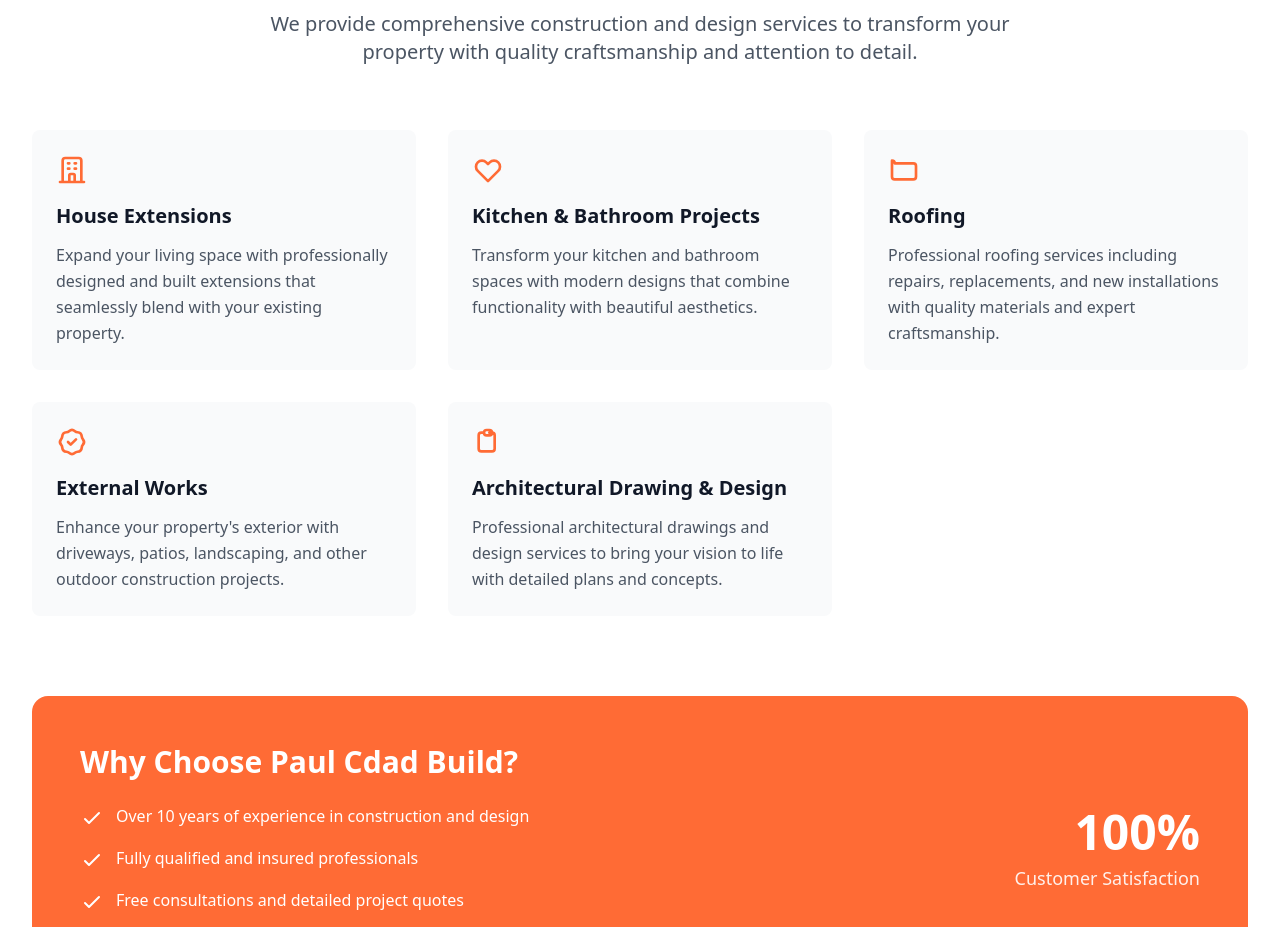
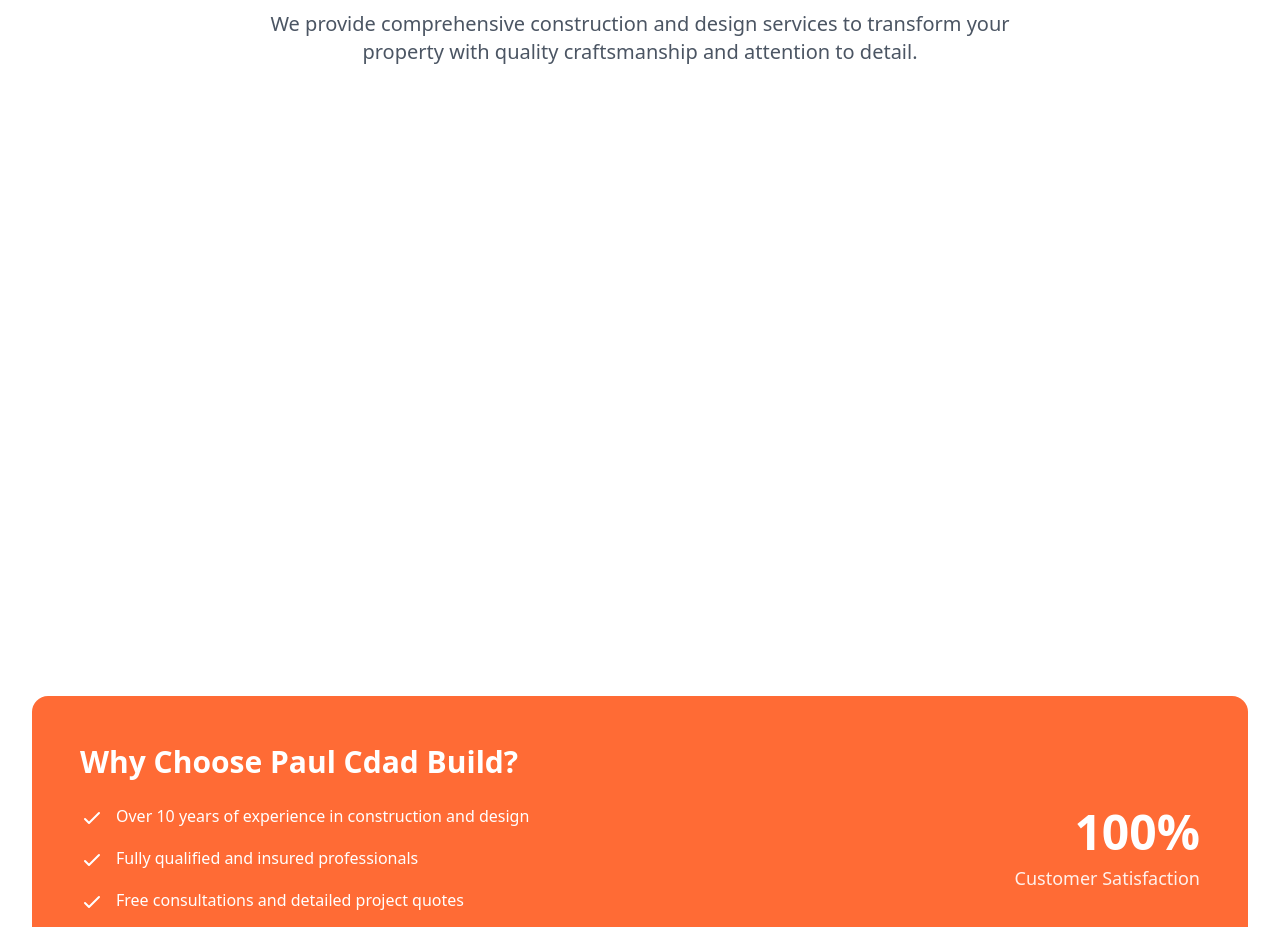
Before and after one commit to James-Burch/paul-cdad-build-website, a React (Vite) app: page / in a window 1280 px wide. Shown: the part 980-1907 px from the top of the page. Built offline with nearby package versions, Linux system fonts and the light colour scheme.

Commit message:
Update about file with animations

```diff
--- a/src/components/About.jsx
+++ b/src/components/About.jsx
@@ -1,6 +1,17 @@
 import React from 'react';
+import {
+  useScrollAnimation,
+  useStaggeredAnimation,
+} from '../hooks/useScrollAnimation';
 
 const About = () => {
+  const [headerRef, isHeaderVisible] = useScrollAnimation(0.2);
+  const [servicesRef, visibleServices] = useStaggeredAnimation(
+    new Array(6),
+    150
+  );
+  const [whyUsRef, isWhyUsVisible] = useScrollAnimation(0.3);
+
   const services = [
     {
       icon: (
@@ -108,7 +119,12 @@
     <section id="about" className="py-20 bg-white">
       <div className="max-w-7xl mx-auto px-4 sm:px-6 lg:px-8">
         {/* Section Header */}
-        <div className="text-center mb-16">
+        <div
+          ref={headerRef}
+          className={`text-center mb-16 ${
+            isHeaderVisible ? 'animate-fadeIn' : 'opacity-0'
+          }`}
+        >
           <h2 className="text-3xl md:text-4xl font-bold text-gray-900 mb-4">
             Our Services
           </h2>
@@ -120,14 +136,21 @@
         </div>
 
         {/* Services Grid */}
-        <div className="grid grid-cols-1 md:grid-cols-2 lg:grid-cols-3 gap-8">
+        <div
+          ref={servicesRef}
+          className="grid grid-cols-1 md:grid-cols-2 lg:grid-cols-3 gap-8"
+        >
           {services.map((service, index) => (
             <div
               key={index}
-              className="bg-gray-50 rounded-lg p-6 hover:shadow-lg transition-shadow"
+              className={`bg-gray-50 rounded-lg p-6 hover:shadow-lg transition-all duration-300 hover-lift hover:bg-white group ${
+                visibleServices.includes(index) ? 'animate-fadeIn' : 'opacity-0'
+              }`}
             >
-              <div className="text-primary-orange mb-4">{service.icon}</div>
-              <h3 className="text-xl font-semibold text-gray-900 mb-3">
+              <div className="text-primary-orange mb-4 group-hover:scale-110 transition-transform duration-300">
+                {service.icon}
+              </div>
+              <h3 className="text-xl font-semibold text-gray-900 mb-3 group-hover:text-primary-orange transition-colors duration-300">
                 {service.title}
               </h3>
               <p className="text-gray-600 leading-relaxed">
@@ -138,7 +161,12 @@
         </div>
 
         {/* Why Choose Us Section */}
-        <div className="mt-20 bg-primary-orange rounded-2xl p-8 md:p-12 text-white">
+        <div
+          ref={whyUsRef}
+          className={`mt-20 bg-primary-orange rounded-2xl p-8 md:p-12 text-white hover-lift transition-all duration-500 ${
+            isWhyUsVisible ? 'animate-scaleIn' : 'opacity-0'
+          }`}
+        >
           <div className="grid grid-cols-1 lg:grid-cols-2 gap-8 items-center">
             <div>
               <h3 className="text-2xl md:text-3xl font-bold mb-6">
```
